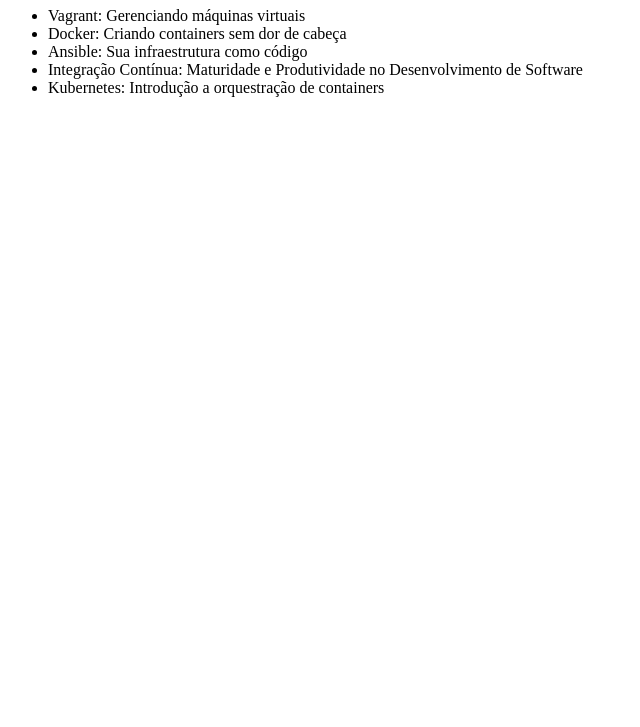
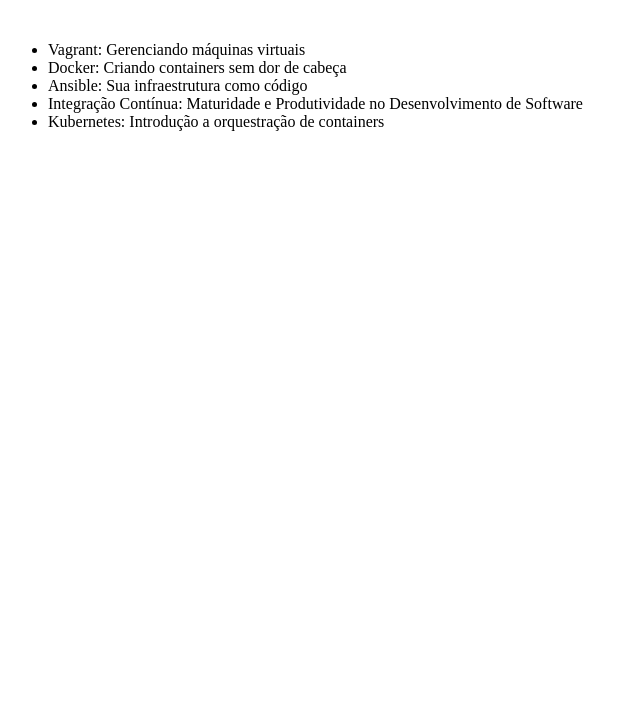
Before and after one commit to gabriellterto/teste, a plain HTML site: page index.html in a window 1280 px wide. Shown: the part 73-800 px from the top of the page, without its empty margins (0-640 px from the left). Drawn offline with Linux system fonts and the light colour scheme.

Commit message:
Quebra de linha

```diff
--- a/index.html
+++ b/index.html
@@ -5,8 +5,7 @@
     <title>Lista de Cursos de DevOps da Alura</title>
 </head>
 <body>
-    <h1>Cursos de DevOps</h1>
-
+    <h1>Cursos de DevOps</h1><br>
     <ul>
         <li>Vagrant: Gerenciando máquinas virtuais</li>
         <li>Docker: Criando containers sem dor de cabeça</li>
```
